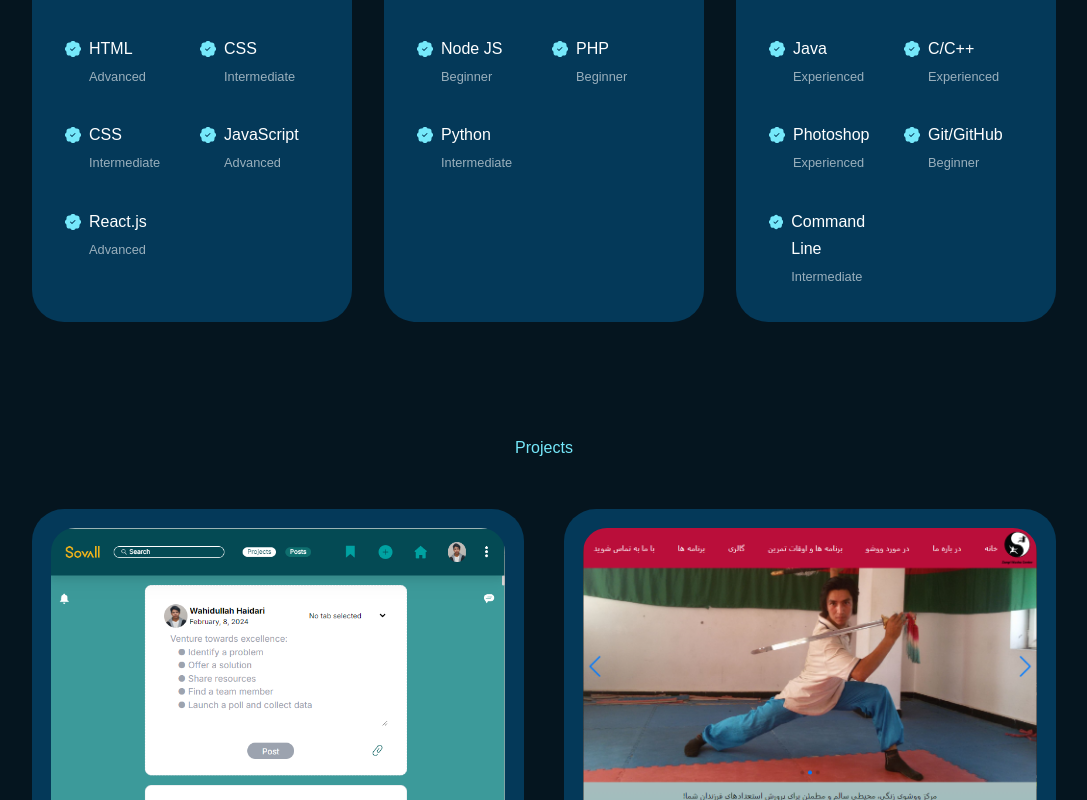
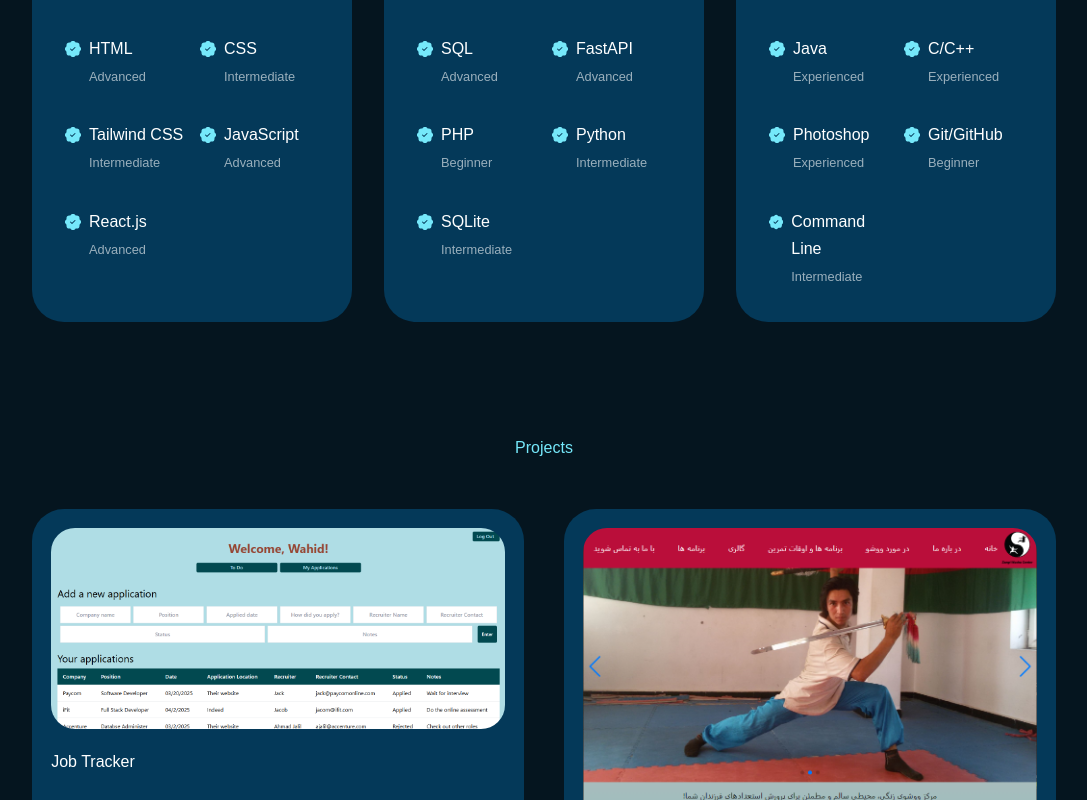
Before and after one commit to Wahid-Haidari/portfolio, a React (Create React App) app: page / in a window 1280 px wide. Shown: the part 920-1720 px from the top of the page, without its empty margins (96-1183 px from the left). Built offline with nearby package versions, Linux system fonts and the light colour scheme.

Commit message:
updated projects and skills

```diff
--- a/src/components/projects/Projects.jsx
+++ b/src/components/projects/Projects.jsx
@@ -1,17 +1,17 @@
-import React , {Component} from 'react';
 import './projects.css'
 import AHMAD_ZAHIR from '../../assets/ahmad-zahir.png';
-import SOVALL from '../../assets/sovall.PNG';
+import JOB_TRACKER from '../../assets/job-tracker.png';
 import ZANGI_WUSHU_CENTER from '../../assets/zangi-wushu-center.png';
+import IT_SUPPORT from '../../assets/it-support.PNG'
 
 
 const data = [
 	{
 		id: 1,
-		image: SOVALL,
-		title: 'Sovall',
-		github: 'https://github.com/JamshedK/SovallMVP',
-		demo: 'https://sovall.com'
+		image: JOB_TRACKER,
+		title: 'Job Tracker',
+		github: 'https://github.com/Wahid-Haidari/JobTracker',
+		demo: ''
 
 	},
 
@@ -24,9 +24,17 @@ const data = [
 
 	},
 
+	{
+		id: 3,
+		image: IT_SUPPORT,
+		title: 'IT Support Chatbot',
+		github: 'https://github.com/Wahid-Haidari/itsupport_ai'
+
+	},
+
 
 	{
-		id: 3,
+		id: 4,
 		image: AHMAD_ZAHIR,
 		title: 'Ahmad Zahir App',
 		github: 'https://github.com/Wahid-Haidari/Ahmad-Zahir-App',
@@ -45,7 +53,7 @@ const Projects = () => {
 			<div className="container portfolio__container">
 			{
 				data.map(({id, image, title, github, demo}, index) => {
-					if (index === 2) {
+					if (index === 3) {
 						return (
 							<article key={id} className="mobile-portfolio__item portfolio__item">
 								<div className="mobile-portfolio__item-image">
--- a/src/components/skills/Skills.jsx
+++ b/src/components/skills/Skills.jsx
@@ -26,20 +26,21 @@ class Skills extends Component{
 									<small className="text-light">Intermediate</small>
 								</div>
 							</article>
+
 							<article className='experience__details'>
 								<BsFillPatchCheckFill className='experience__details-icon'/>
 								<div>
-									<h4>CSS</h4>
+									<h4>Tailwind CSS</h4>
 									<small className="text-light">Intermediate</small>
 								</div>
 							</article>
+
 							<article className='experience__details'>
 								<BsFillPatchCheckFill className='experience__details-icon'/>
 								<div>
 									<h4>JavaScript</h4>
 									<small className="text-light">Advanced</small>
 								</div>
-
 							</article>
 
 							<article className='experience__details'>
@@ -48,7 +49,6 @@ class Skills extends Component{
 									<h4>React.js</h4>
 									<small className="text-light">Advanced</small>
 								</div>
-
 							</article>
 						</div>
 					</div>
@@ -59,49 +59,43 @@ class Skills extends Component{
 							<article className='experience__details'>
 								<BsFillPatchCheckFill className='experience__details-icon'/>
 								<div>
-									<h4>Node JS</h4>
-									<small className="text-light">Beginner</small>
+									<h4>SQL</h4>
+									<small className="text-light">Advanced</small>
 								</div>
+							</article>
 
-							</article>
-							{/*
 							<article className='experience__details'>
 								<BsFillPatchCheckFill className='experience__details-icon'/>
 								<div>
-									<h4>MongoDB</h4>
-									<small className="text-light">Not Experienced</small>
+									<h4>FastAPI</h4>
+									<small className="text-light">Advanced</small>
 								</div>
+							</article>
 
-							</article>
-							*/}
 							<article className='experience__details'>
 								<BsFillPatchCheckFill className='experience__details-icon'/>
 								<div>
 									<h4>PHP</h4>
 									<small className="text-light">Beginner</small>
 								</div>
+							</article>
 
-							</article>
-							{/*
-							<article className='experience__details'>
-								<BsFillPatchCheckFill className='experience__details-icon'/>
-								<div>
-									<h4>MySQL</h4>
-									<small className="text-light">Not Experienced</small>
-								</div>
-
-							</article>
-							*/}
 							<article className='experience__details'>
 								<BsFillPatchCheckFill className='experience__details-icon'/>
 								<div>
 									<h4>Python</h4>
 									<small className="text-light">Intermediate</small>
 								</div>
+							</article>
+							<article className='experience__details'>
+								<BsFillPatchCheckFill className='experience__details-icon'/>
+								<div>
+									<h4>SQLite</h4>
+									<small className="text-light">Intermediate</small>
+								</div>
+							</article>
 
-							</article>
 						</div>
-
 					</div>
 
 					<div className="experience__other">
```
Also changed, not shown: src/assets/it-support.PNG (renamed from src/assets/itsupport.PNG), src/assets/job-tracker.png (added).
